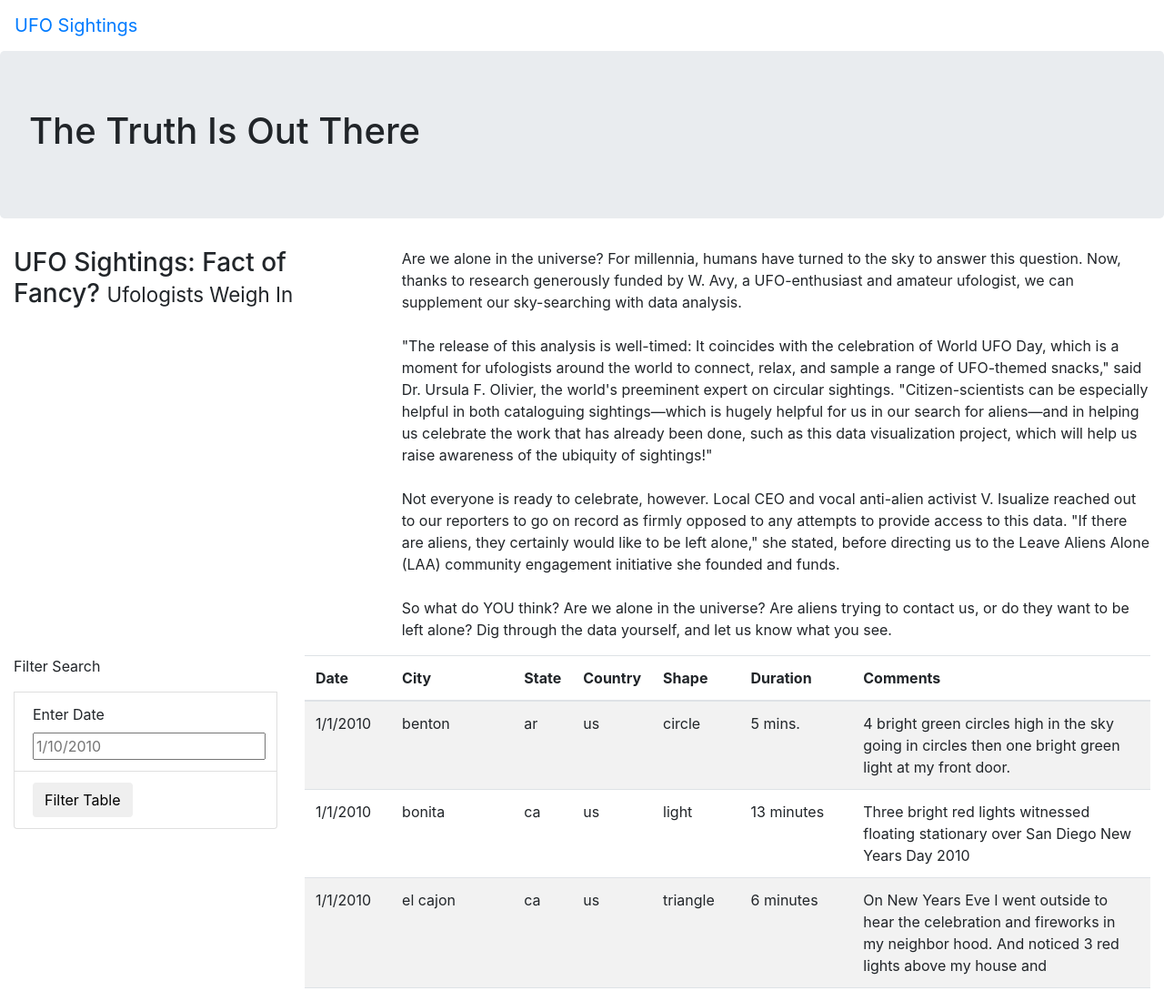
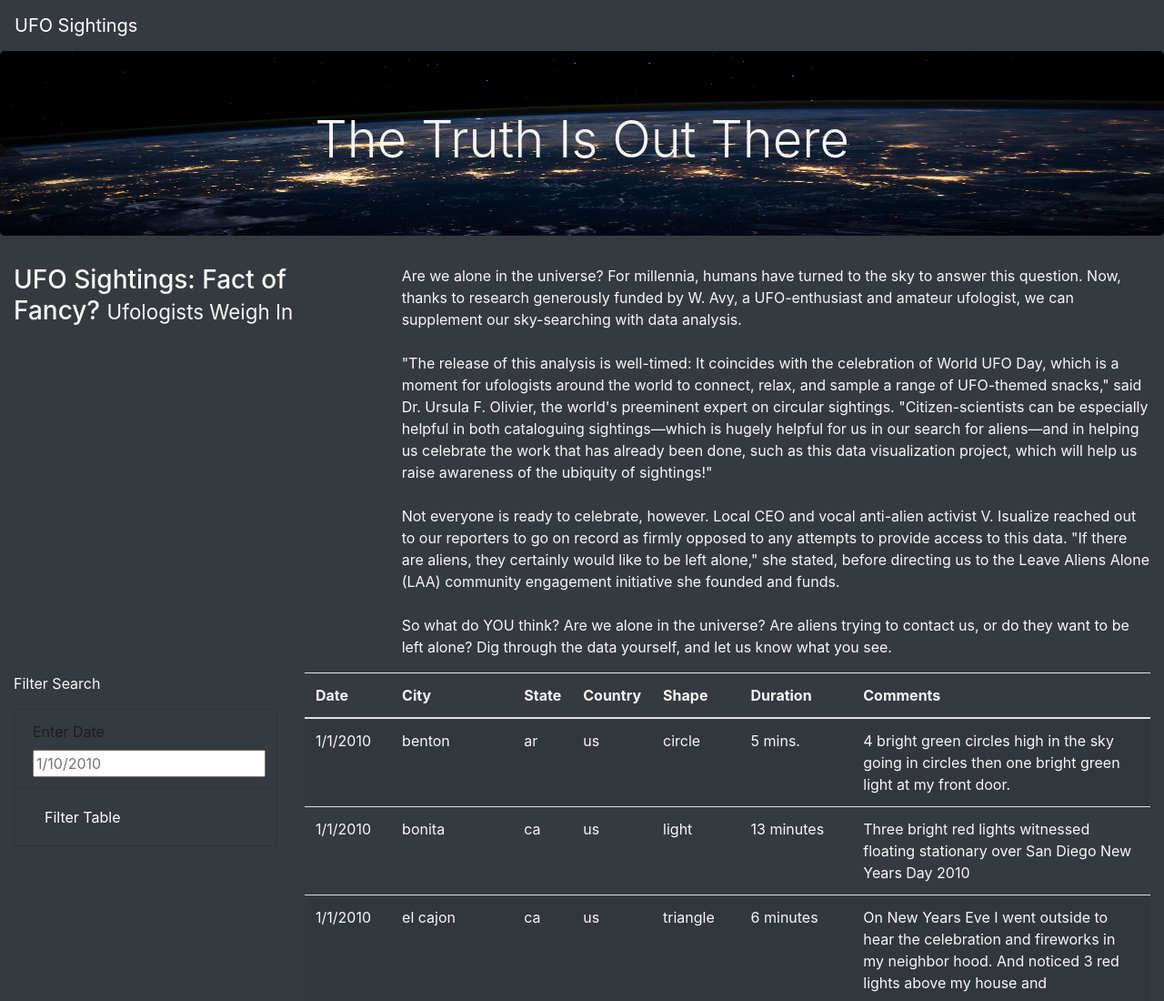
Before and after one commit to ewaszy/UFOs, a plain HTML site: page index.html in a window 1280 px wide. Shown: the top 1100 px of the page at 91% size. Drawn offline with nearby package versions, Linux system fonts and the light colour scheme.

Commit message:
Formatting complete. Need to fix Enter Date

```diff
--- a/index.html
+++ b/index.html
@@ -13,14 +13,14 @@
     />
     <link rel="stylesheet" href="static/css/style.css">
 </head>
-<body>
+<body class="bg-dark">
     <div class="wrapper">
-        <nav class="navbar navbar-expand-lg">
+        <nav class="navbar navbar-dark bg-dark navbar-expand-lg">
             <a class="navbar-brand" href="index.html">UFO Sightings</a>
         </nav>
     </div>
     <div class="jumbotron">
-        <h1>The Truth Is Out There</h1>
+        <h1 class="display-4">The Truth Is Out There</h1>
     </div>
 
     <div class="container-fluid">
@@ -43,15 +43,15 @@
           <div class="col-md-3">
             <form>
               <p>Filter Search</p>
-            </form>
-            <ul class="list-group">
+            </form class="bg-dark">
+            <ul class="list-group list-group-dark bg-dark">
             </ul>
-            <li class="list-group-item">
+            <li class="list-group-item list-group-item-dark bg-dark">
                 <label for="date">Enter Date</label>
                 <input type="text" placeholder="1/10/2010" id="datetime" />
             </li>
-            <li class="list-group-item">
-                <button id="filter-btn" type="button" class="btn btn-default">Filter Table</button>
+            <li class="list-group-item list-group-item-dark bg-dark">
+                <button id="filter-btn" type="button" class="btn btn-dark">Filter Table</button>
             </li>
           </div>
           <div class="col-md-9">
--- a/static/css/style.css
+++ b/static/css/style.css
@@ -0,0 +1,12 @@
+body {
+
+    color: #f7f7f7;
+  }
+
+.jumbotron {
+    background-image: url("../images/nasa.jpg");
+    background-size: 100% 100%;
+    text-align: center;
+}
+
+li[tag.]{style="font-family: inherit; font-size: 1rem;"}
```
Also changed, not shown: static/images/nasa.jpg (added).
